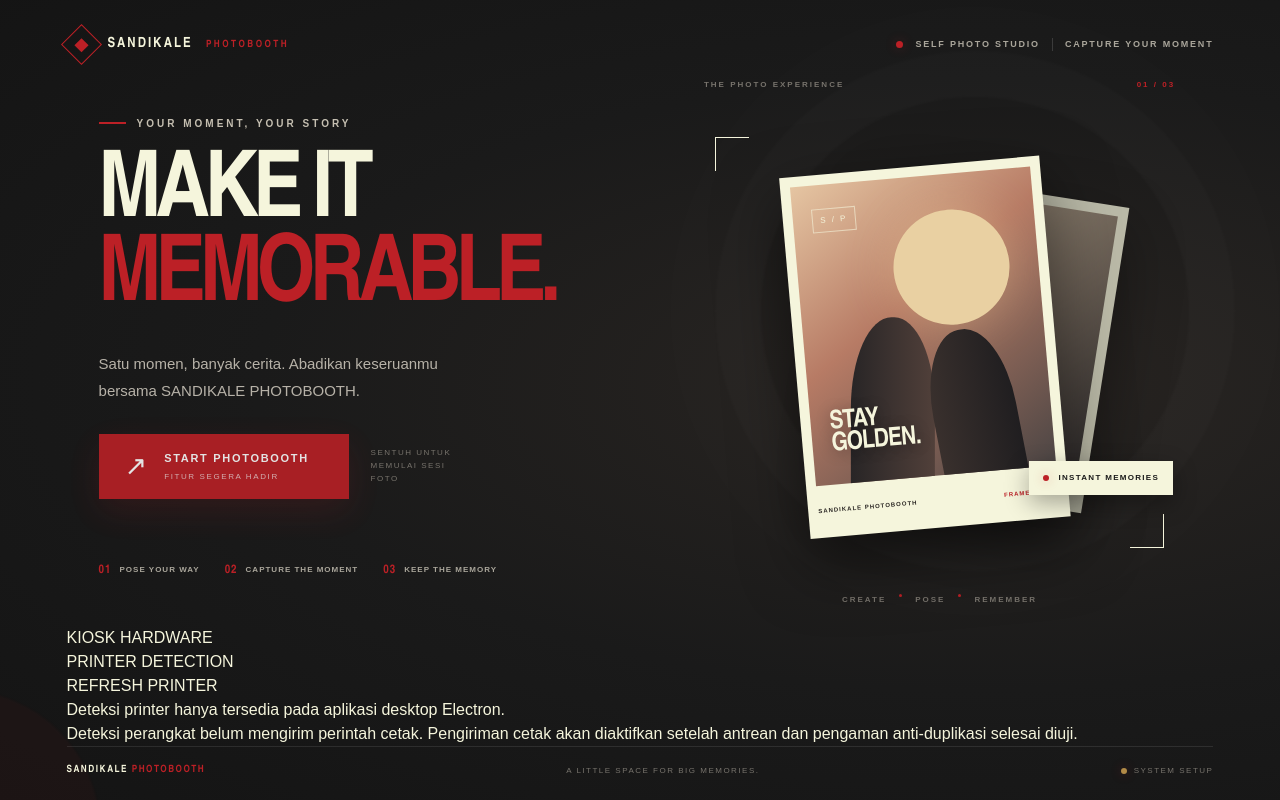
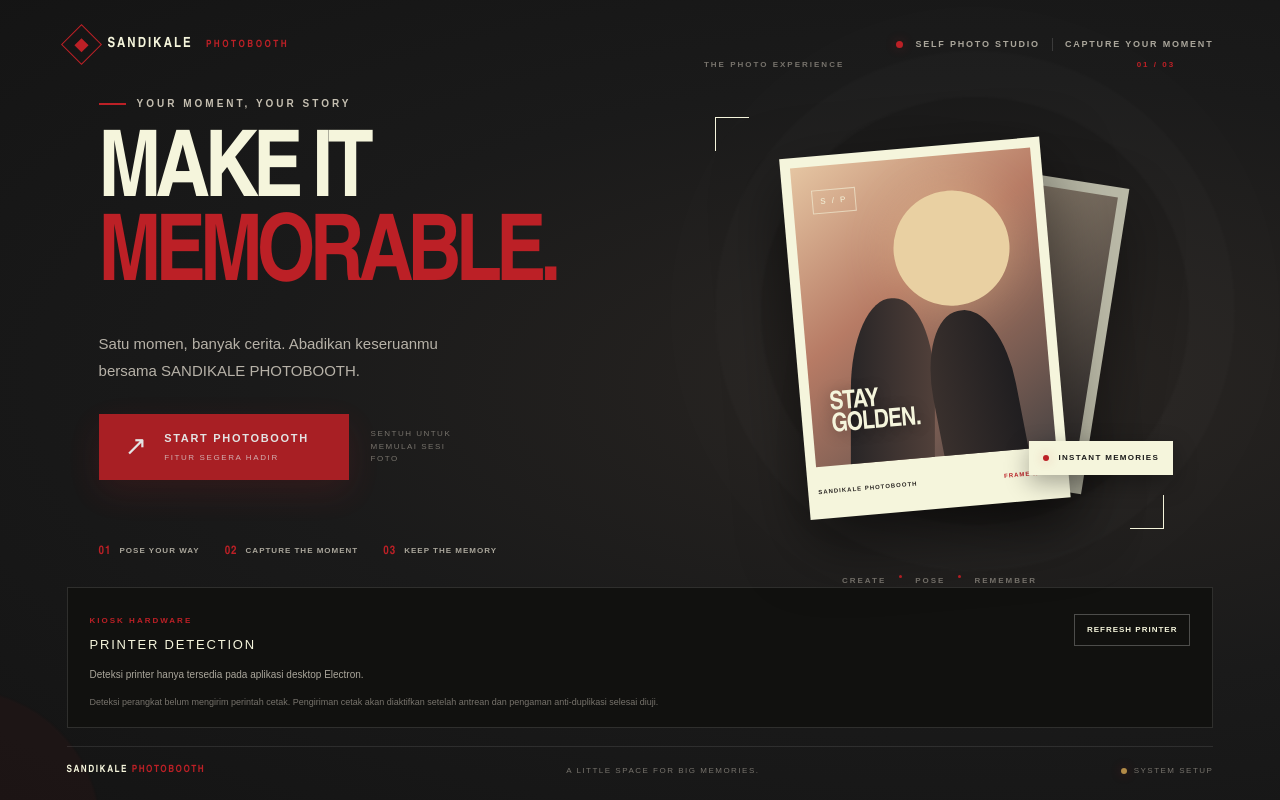
Before and after one commit to hairihabibullah2107-blip/SANDIKALE-SNAPBOX, a React (Vite) app in the folder photobooth-kiosk/: page / in a window 1280 px wide. Built offline with nearby package versions, Linux system fonts and the light colour scheme.

Commit message:
Style printer status panel

```diff
--- a/photobooth-kiosk/src/index.css
+++ b/photobooth-kiosk/src/index.css
@@ -76,3 +76,19 @@ h1 em { color:#bc2026;font-style:normal; }
 @media (max-width:900px) { .kiosk-shell{padding:22px 5vw 17px;} .hero{gap:1vw;} h1{font-size:clamp(48px,8vw,76px);letter-spacing:-4px;} .hero-copy{padding-left:0;} .feature-row{gap:13px;margin-top:35px;} .feature-row div{font-size:7px;} .visual-stage{height:58vh;min-height:320px;} .intro{font-size:13px;} }
 @media (max-width:640px) { body{overflow:auto;} .kiosk-shell{height:auto;min-height:100%;padding:20px 22px 15px;} .top-meta{font-size:0;} .top-meta .meta-divider,.top-meta span:last-child{display:none;} .brand-name{font-size:11px;letter-spacing:1.2px;} .brand-name b{font-size:8px;margin-left:4px;} .hero{display:flex;flex-direction:column;align-items:stretch;gap:18px;padding:48px 0 30px;} .hero-copy{padding:0;} h1{font-size:clamp(54px,15vw,82px);letter-spacing:-4px;} .eyebrow{font-size:8px;margin-bottom:19px;} .intro{font-size:13px;margin:20px 0 22px;max-width:330px;} .cta-wrap{gap:10px;} .start-button{min-width:220px;padding:13px 18px;} .tap-note{max-width:85px;font-size:7px;} .feature-row{margin-top:30px;gap:15px;} .visual-stage{height:370px;min-height:370px;max-width:430px;} .photo-stack{width:82%;height:78%;} .footer{flex-wrap:wrap;font-size:7px;} .footer-center{display:none;} .system-status{margin-left:auto;} }
 @media (max-height:650px) and (min-width:641px) { .kiosk-shell{padding-top:18px;padding-bottom:12px;} .visual-stage{height:58vh;min-height:300px;} .intro{margin:18px 0 20px;} .feature-row{margin-top:28px;} h1{font-size:clamp(48px,6vw,76px);} }
+
+
+.hardware-panel { border:1px solid #ffffff20;background:#11110f;padding:18px 22px;margin:0 0 18px; }
+.hardware-heading { display:flex;align-items:center;justify-content:space-between;gap:14px; }
+.panel-kicker { color:#bc2026;font-size:8px;font-weight:800;letter-spacing:2px; }
+.hardware-heading h2 { color:#f5f5dc;font-size:13px;letter-spacing:1.8px;margin:5px 0 0; }
+.refresh-button { border:1px solid #ffffff40;background:transparent;color:#f5f5dc;padding:9px 12px;font-size:8px;font-weight:700;letter-spacing:1px;cursor:pointer; }
+.refresh-button:disabled { opacity:.5;cursor:wait; }
+.printer-list { list-style:none;padding:0;margin:15px 0 0;display:grid;gap:8px; }
+.printer-list li { display:flex;align-items:center;gap:9px;color:#d8d4c9;font-size:11px; }
+.printer-indicator { width:7px;height:7px;border-radius:50%;background:#70a77a;flex:none; }
+.printer-name { overflow-wrap:anywhere; }
+.printer-default { color:#bc2026;font-size:8px;font-weight:800;letter-spacing:1px; }
+.hardware-message,.hardware-note { color:#aaa69b;font-size:10px;line-height:1.6;margin:12px 0 0; }
+.hardware-note { color:#77736c;font-size:9px; }
+@media (max-width:640px) { .hardware-panel{padding:15px;margin-bottom:15px;} .hardware-heading h2{font-size:11px;} .refresh-button{padding:8px;font-size:7px;} .hardware-message{font-size:9px;} }
```
